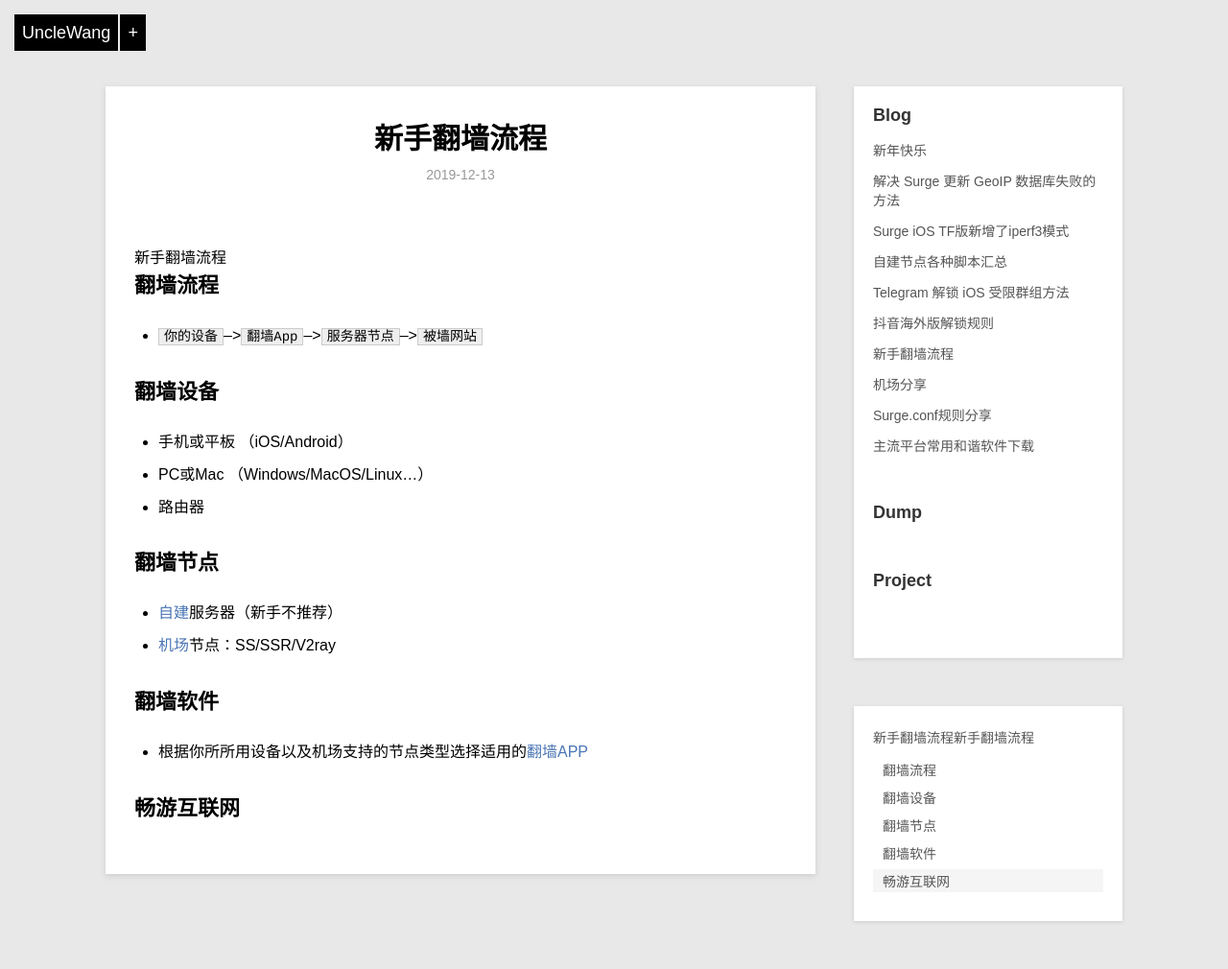
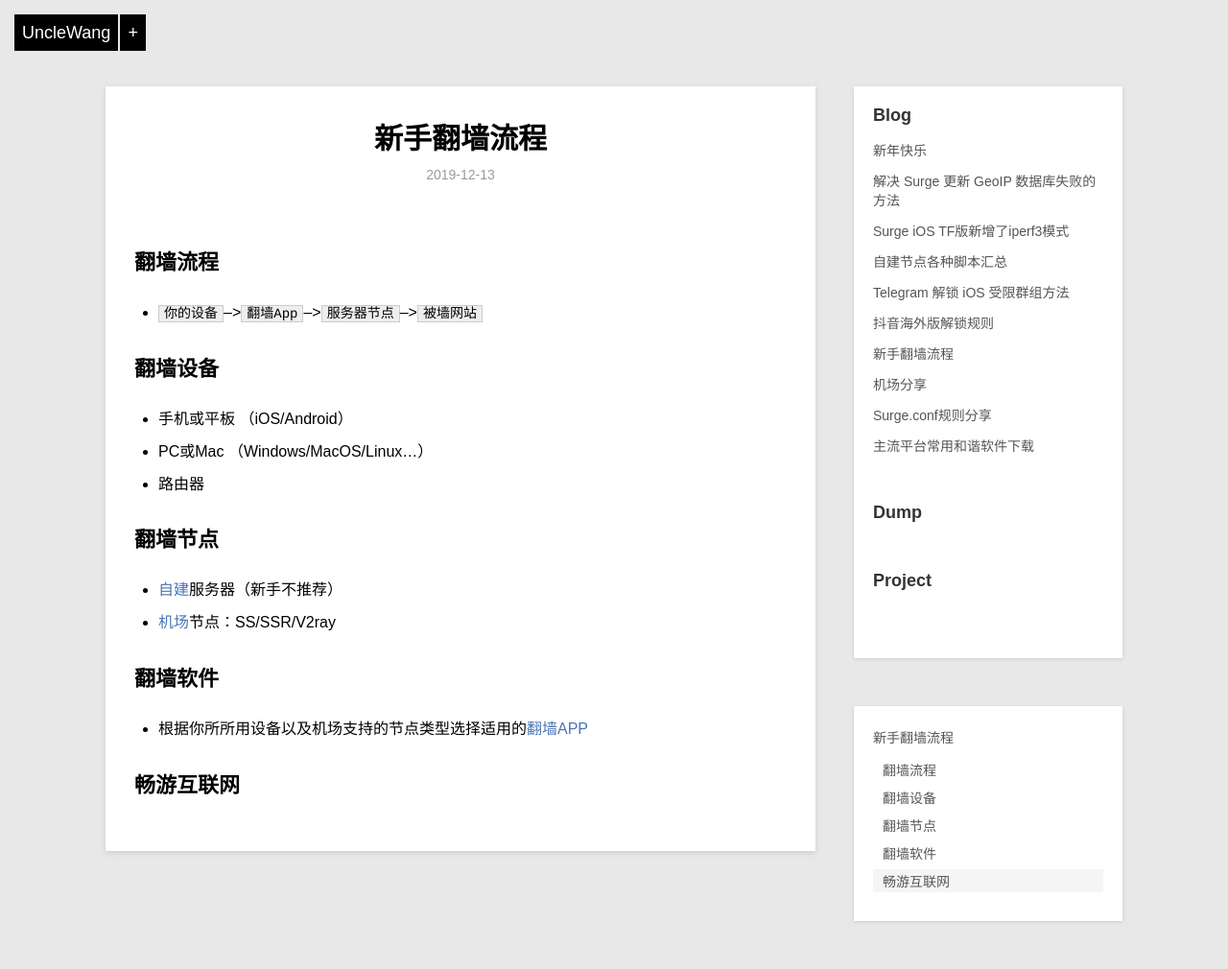
Before and after one commit to Darren-X1/Net-Door, a Jekyll site: the page built from _posts/blog/2019-12-13-fq.md, in a window 1280 px wide. Shown: the whole page at 96% size. Built offline with Jekyll 4.4.1, drawn with Linux system fonts in a browser that asks for light colours.

Commit message:
Update 2019-12-13-fq.md

```diff
--- a/_posts/blog/2019-12-13-fq.md
+++ b/_posts/blog/2019-12-13-fq.md
@@ -5,7 +5,6 @@ description: 简单流程，将前期帖子汇总下
 category: blog
 ---
 
-# 新手翻墙流程
 
 ## 翻墙流程
 * `你的设备`-->`翻墙App`-->`服务器节点`-->`被墙网站`
```
